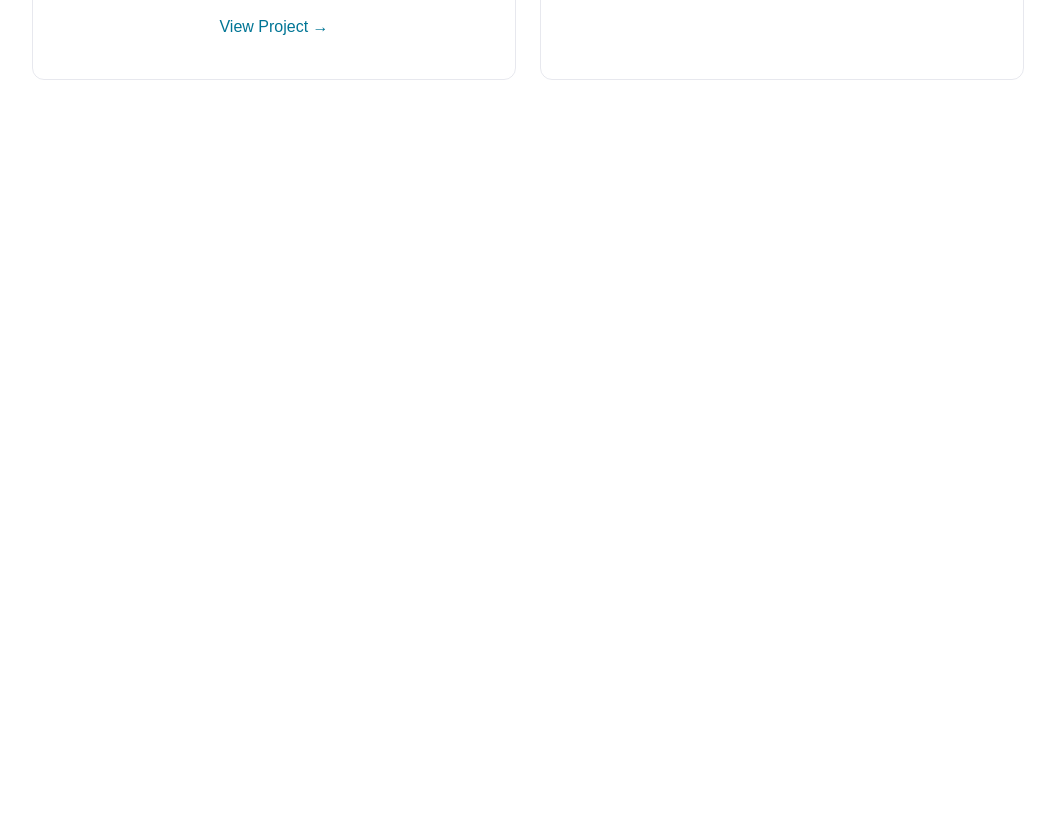
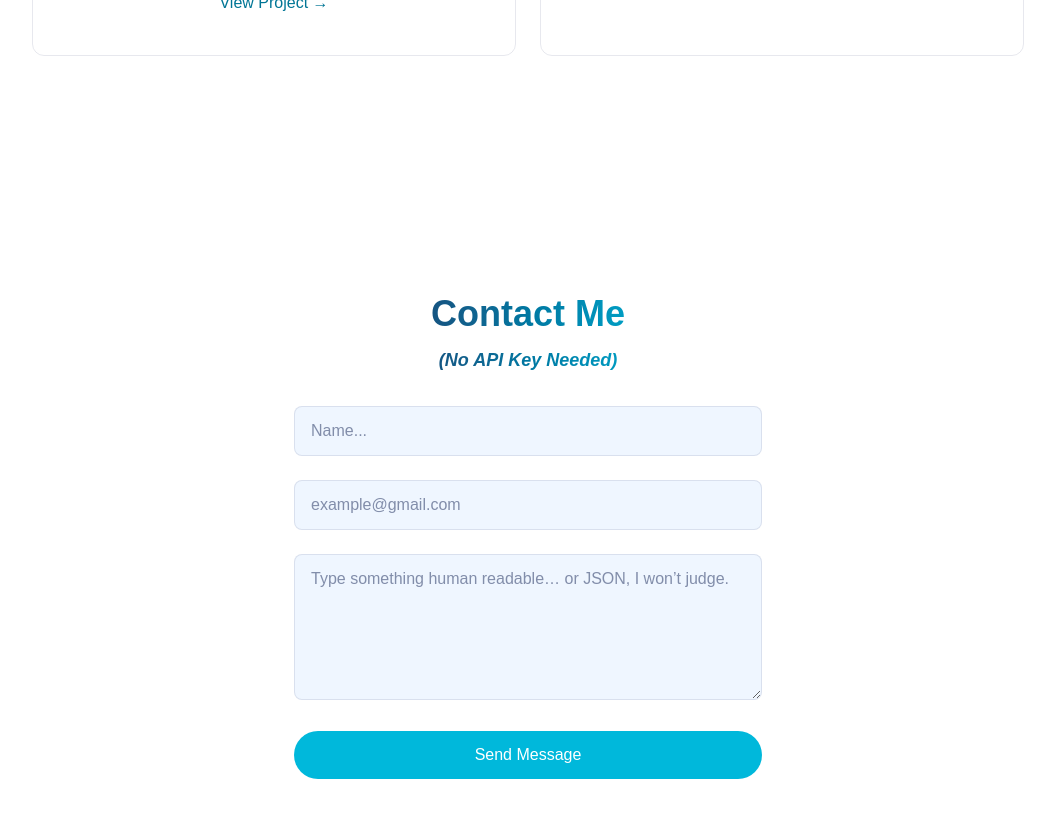
Before and after one commit to JaniduR1/my-portfolio, a React (Vite) app: page / in a window 1280 px wide. Shown: the part 2820-3637 px from the top of the page, without its empty margins (112-1167 px from the left). Before the commit the page ends 2980 px from the top, so only its background shows below. Built offline with nearby package versions, Linux system fonts and the light colour scheme; a web font is replaced by a local one.

Commit message:
Completed Contact me page

```diff
--- a/src/App.jsx
+++ b/src/App.jsx
@@ -8,6 +8,7 @@
 import { Home } from './components/sections/Home';
 import { About } from './components/sections/About';
 import { Projects } from './components/sections/Projects';
+import { Contact } from './components/sections/Contact';
 
 function App() {
 
@@ -25,6 +26,7 @@
         <Home />
         <About />
         <Projects />
+        <Contact />
       </div>
     </>
   )
--- a/src/components/sections/About.jsx
+++ b/src/components/sections/About.jsx
@@ -72,7 +72,7 @@
                             </li>
                         </ul>
                         <p className="mt-4 text-cyan-600 text-center">
-                            For the full list and demos, check out my{" "}
+                            Check out all my repos here{" "}
                             <a href="https://github.com/JaniduR1?tab=repositories"
                                 target="_blank"
                                 rel="noopener noreferrer"
--- a/src/components/sections/Contact.jsx
+++ b/src/components/sections/Contact.jsx
@@ -0,0 +1,97 @@
+import { useState } from "react";
+import { ScrollReveal } from "../ScrollReveal";
+import emailjs from "emailjs-com";
+
+export const Contact = () => {
+  const [formData, setFormData] = useState({
+    name: "",
+    email: "",
+    message: "",
+  });
+
+  const handleSubmit = (e) => {
+    e.preventDefault();
+
+    emailjs
+      .sendForm(
+        import.meta.env.VITE_SERVICE_ID,
+        import.meta.env.VITE_TEMPLATE_ID,
+        e.target,
+        import.meta.env.VITE_PUBLIC_KEY
+      )
+      .then((result) => {
+        alert("Message Sent!");
+        setFormData({ name: "", email: "", message: "" });
+      })
+      .catch(() => alert("Oh No! Looks like something went wrong. Please try again!"));
+  };
+
+  return (
+    <section
+      id="contact"
+      className="min-h-screen flex items-center justify-center py-20"
+    >
+      <ScrollReveal>
+        <div className="px-4 w-full min-w-[300px] md:w-[500px] sm:w-2/3 p-6">
+            <h2 className="text-4xl font-bold mb-8 bg-gradient-to-r from-blue-950 to-cyan-400 bg-clip-text text-transparent text-center">
+                Contact Me<br />
+                <span className="text-lg italic">(No API Key Needed)</span>
+            </h2>
+          <form className="space-y-6" onSubmit={handleSubmit}>
+            <div className="relative">
+              <input
+                type="text"
+                id="name"
+                name="name"
+                required
+                value={formData.name}
+                className="w-full bg-blue-50 border border-blue-950/10 rounded-lg px-4 py-3 text-blue-950 transition focus:outline-none focus:border-cyan-400"
+                placeholder="Name..."
+                onChange={(e) =>
+                  setFormData({ ...formData, name: e.target.value })
+                }
+              />
+            </div>
+
+            <div className="relative">
+              <input
+                type="email"
+                id="email"
+                name="email"
+                required
+                value={formData.email}
+                className="w-full bg-blue-50 border border-blue-950/10 rounded-lg px-4 py-3 text-blue-950 transition focus:outline-none focus:border-cyan-400"
+                placeholder="example@gmail.com"
+                onChange={(e) =>
+                  setFormData({ ...formData, email: e.target.value })
+                }
+              />
+            </div>
+
+            <div className="relative">
+              <textarea
+                id="message"
+                name="message"
+                required
+                rows={5}
+                value={formData.message}
+                className="w-full bg-blue-50 border border-blue-950/10 rounded-lg px-4 py-3 text-blue-950 transition focus:outline-none focus:border-cyan-400"
+                placeholder="Type something human readable… or JSON, I won’t judge."
+                onChange={(e) =>
+                  setFormData({ ...formData, message: e.target.value })
+                }
+              />
+            </div>
+
+            <button
+              type="submit"
+              className="w-full bg-cyan-500 text-white py-3 px-6 rounded-full font-medium transition relative overflow-hidden hover:-translate-y-0.5 hover:shadow-[0_0_15px_rgba(59,130,246,0.4)]"
+            >
+              Send Message
+            </button>
+          </form>
+        </div>
+      </ScrollReveal>
+    </section>
+  );
+};
```
Also changed, not shown: 1 other file (tests, documents, lock files or other folders).
